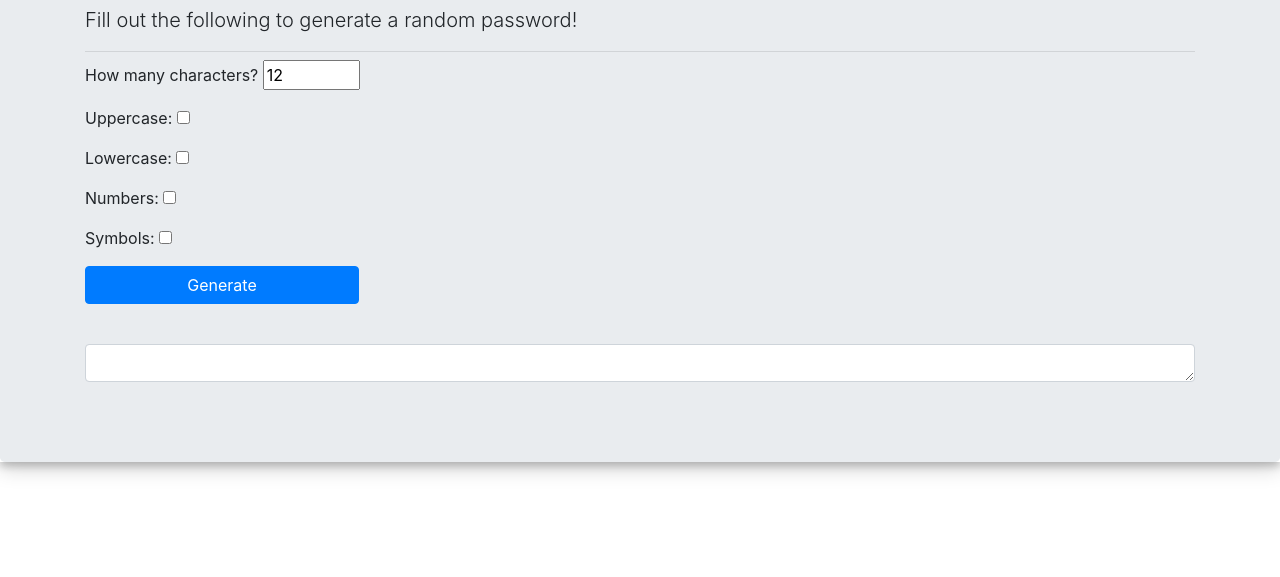
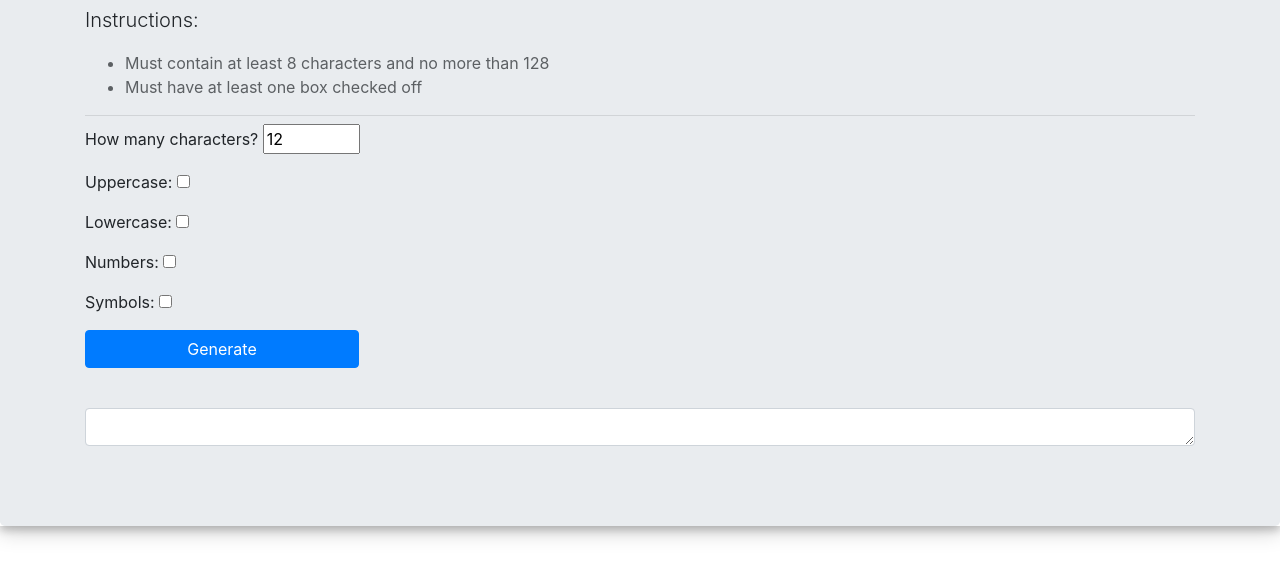
Before and after one commit to landonross/PasswordGenerator, a plain HTML site: page index.html in a window 1280 px wide. Shown: the part 153-730 px from the top of the page. Drawn offline with nearby package versions, Linux system fonts and the light colour scheme.

Commit message:
Updated various aspects of the HTML/JavaScript as well as updated and added screenshots for the readme file

```diff
--- a/function.js
+++ b/function.js
@@ -31,16 +31,16 @@ function getSymbol() {
     return symbols[Math.floor(Math.random() * symbols.length)];
 }
 
-//This is the function for when you press the button to generate what has been inputed and output into the text box
+//This is the function for when you press the button to generate what has been inputed to specify the parameters
 function generatePassword() {
     const len = lenEl.value;
 
     if (len < 8) {
-        alert("Must be atleast 8 characters long")
+        alert("Must be at least 8 characters long")
         return (len === "")
     }
     else if (len > 128) {
-        alert("Cannot be longer than 128 characters long")
+        alert("Cannot be longer than 128 characters")
         return (len === "")
     }
 
--- a/index.html
+++ b/index.html
@@ -17,8 +17,14 @@
   <div class="jumbotron">
     <div class="container">
       <h1 class="display-3" style="text-shadow: 2px;">Password Generator</h1>
-      <p class="lead">Fill out the following to generate a random password!</p>
+      <p class="lead">Instructions:</p>
+      <ul class="points">
+      <!---Instructions for how to generate a password-->
+        <li>Must contain at least 8 characters and no more than 128</li>
+        <li>Must have at least one box checked off</li>
+      </ul>
       <hr class="my-2">
+      <!---Parameters for how long and what characters to have within the password-->
       <p>
         How many characters? <input type="number" id="len" value="12" min="8" max="128" /><br />
       </p>
@@ -40,13 +46,22 @@
       <p>
       <div>
         <label for="YourPw"></label>
+        <!---Where the password will generate into-->
         <textarea class="form-control" name="password" id="pw" rows="1" style="text-align:center;"></textarea>
       </div>
       </p>
     </div>
   </div>
-  <script src="https://code.jquery.com/jquery-3.3.1.slim.min.js" integrity="sha384-q8i/X+965DzO0rT7abK41JStQIAqVgRVzpbzo5smXKp4YfRvH+8abtTE1Pi6jizo" crossorigin="anonymous"></script>
-  <script src="https://cdnjs.cloudflare.com/ajax/libs/popper.js/1.14.7/umd/popper.min.js" integrity="sha384-UO2eT0CpHqdSJQ6hJty5KVphtPhzWj9WO1clHTMGa3JDZwrnQq4sF86dIHNDz0W1" crossorigin="anonymous"></script>
-  <script src="https://stackpath.bootstrapcdn.com/bootstrap/4.3.1/js/bootstrap.min.js" integrity="sha384-JjSmVgyd0p3pXB1rRibZUAYoIIy6OrQ6VrjIEaFf/nJGzIxFDsf4x0xIM+B07jRM" crossorigin="anonymous"></script>
+  <script src="https://code.jquery.com/jquery-3.3.1.slim.min.js"
+    integrity="sha384-q8i/X+965DzO0rT7abK41JStQIAqVgRVzpbzo5smXKp4YfRvH+8abtTE1Pi6jizo"
+    crossorigin="anonymous"></script>
+  <script src="https://cdnjs.cloudflare.com/ajax/libs/popper.js/1.14.7/umd/popper.min.js"
+    integrity="sha384-UO2eT0CpHqdSJQ6hJty5KVphtPhzWj9WO1clHTMGa3JDZwrnQq4sF86dIHNDz0W1"
+    crossorigin="anonymous"></script>
+  <script src="https://stackpath.bootstrapcdn.com/bootstrap/4.3.1/js/bootstrap.min.js"
+    integrity="sha384-JjSmVgyd0p3pXB1rRibZUAYoIIy6OrQ6VrjIEaFf/nJGzIxFDsf4x0xIM+B07jRM"
+    crossorigin="anonymous"></script>
   <script src="function.js"></script>
 </body>
+
+</html>
--- a/style.css
+++ b/style.css
@@ -2,3 +2,7 @@ body {
     box-shadow: 0 4px 8px 0 rgba(0, 0, 0, 0.2), 0 6px 20px 0 rgba(0, 0, 0, 0.19);
     background-color: rgb(255, 255, 255);
 }
+
+.points {
+    opacity: .7;
+}
```
Also changed, not shown: screenshots/screenshot1.jpg (added), screenshots/screenshot2.jpg (added), screenshots/screenshot3.jpg (added), screenshots/screenshot4.jpg (added), 1 other file.
